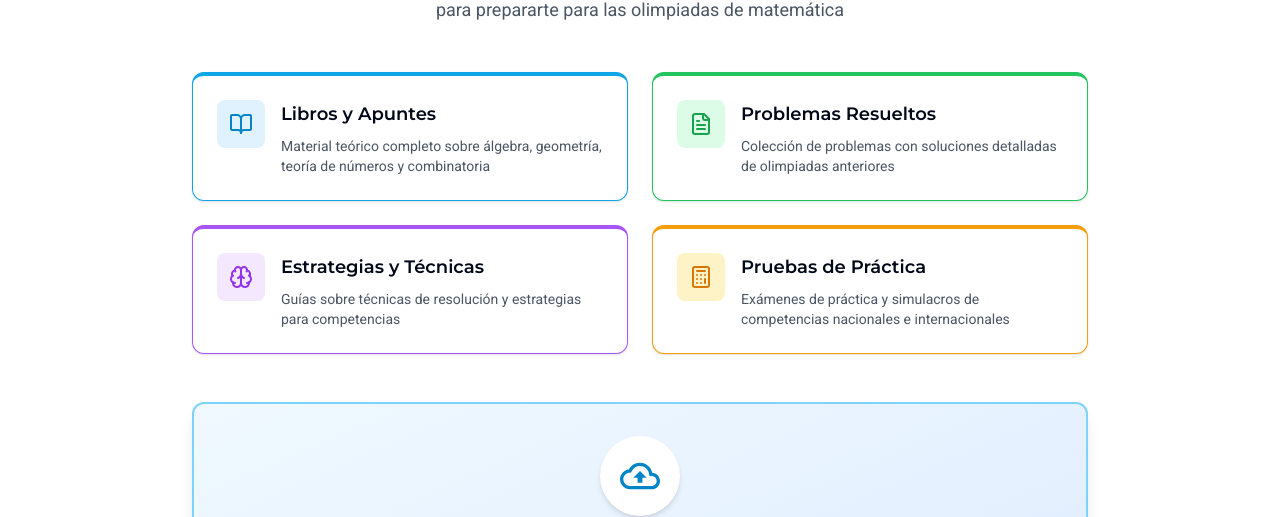
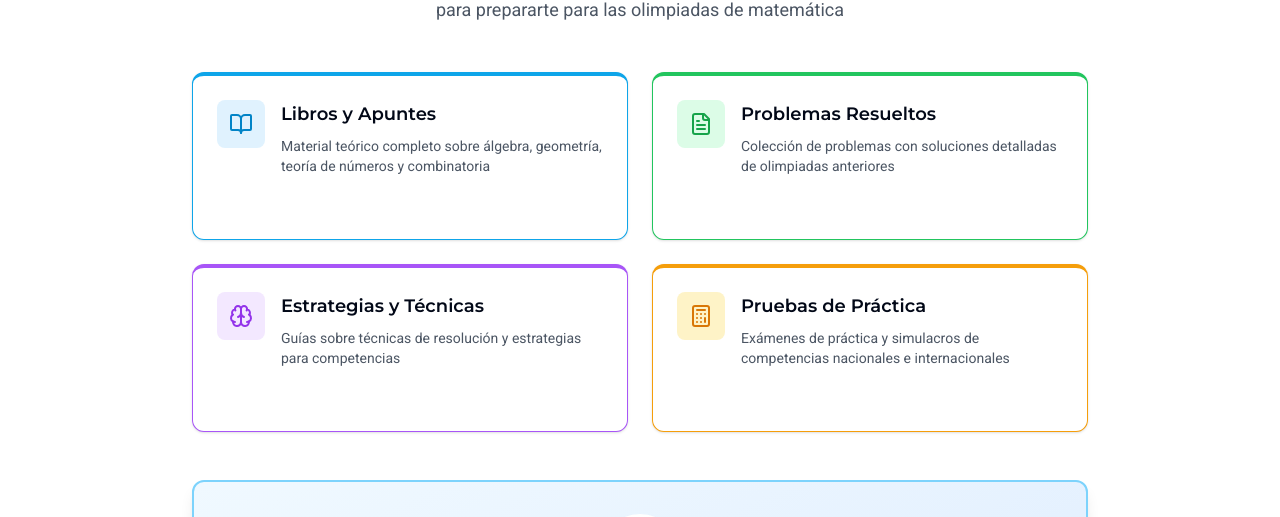
Before and after one commit to fggonzalezz/De-exolimpico-para-olimpicos-muestra-main, a Next.js app: page /material-de-estudio in a window 1280 px wide. Shown: the part 240-757 px from the top of the page. Built offline with nearby package versions, Linux system fonts and the light colour scheme; no server answers.

Commit message:
cosas CLS X2

```diff
--- a/src/app/globals.css
+++ b/src/app/globals.css
@@ -73,6 +73,9 @@
 }
 
 @layer base {
+  html {
+    scrollbar-gutter: stable both-edges;
+  }
   * {
     @apply border-border;
   }
--- a/src/app/material-de-estudio/page.tsx
+++ b/src/app/material-de-estudio/page.tsx
@@ -25,7 +25,7 @@ export default function MaterialEstudioPage() {
 
             {/* Info Cards */}
             <div className="grid md:grid-cols-2 gap-4 md:gap-6 mb-8 md:mb-12">
-              <Card className="border-t-4 border-sky-500">
+              <Card className="border-t-4 border-sky-500 min-h-[168px]">
                 <CardContent className="p-4 sm:p-5 md:p-6">
                   <div className="flex items-start gap-3 sm:gap-4">
                     <div className="bg-sky-100 rounded-lg p-2 sm:p-3 flex-shrink-0">
@@ -41,7 +41,7 @@ export default function MaterialEstudioPage() {
                 </CardContent>
               </Card>
 
-              <Card className="border-t-4 border-green-500">
+              <Card className="border-t-4 border-green-500 min-h-[168px]">
                 <CardContent className="p-4 sm:p-5 md:p-6">
                   <div className="flex items-start gap-3 sm:gap-4">
                     <div className="bg-green-100 rounded-lg p-2 sm:p-3 flex-shrink-0">
@@ -57,7 +57,7 @@ export default function MaterialEstudioPage() {
                 </CardContent>
               </Card>
 
-              <Card className="border-t-4 border-purple-500">
+              <Card className="border-t-4 border-purple-500 min-h-[168px]">
                 <CardContent className="p-4 sm:p-5 md:p-6">
                   <div className="flex items-start gap-3 sm:gap-4">
                     <div className="bg-purple-100 rounded-lg p-2 sm:p-3 flex-shrink-0">
@@ -73,7 +73,7 @@ export default function MaterialEstudioPage() {
                 </CardContent>
               </Card>
 
-              <Card className="border-t-4 border-amber-500">
+              <Card className="border-t-4 border-amber-500 min-h-[168px]">
                 <CardContent className="p-4 sm:p-5 md:p-6">
                   <div className="flex items-start gap-3 sm:gap-4">
                     <div className="bg-amber-100 rounded-lg p-2 sm:p-3 flex-shrink-0">
@@ -91,7 +91,7 @@ export default function MaterialEstudioPage() {
             </div>
 
             {/* Main CTA Card */}
-            <Card className="bg-gradient-to-br from-sky-50 to-blue-100 border-2 border-sky-300 shadow-lg">
+            <Card className="bg-gradient-to-br from-sky-50 to-blue-100 border-2 border-sky-300 shadow-lg min-h-[420px]">
               <CardContent className="p-4 sm:p-6 md:p-8 text-center">
                 <div className="max-w-2xl mx-auto">
                   <div className="bg-white rounded-full w-16 h-16 sm:w-20 sm:h-20 flex items-center justify-center mx-auto mb-4 sm:mb-6 shadow-md">
--- a/src/components/layout/Header.tsx
+++ b/src/components/layout/Header.tsx
@@ -1,5 +1,5 @@
 "use client"
-import React, { useEffect, useState } from 'react';
+import React from 'react';
 import Link from 'next/link';
 import Image from 'next/image';
 import { DropdownMenu, DropdownMenuContent, DropdownMenuItem, DropdownMenuTrigger } from "@/components/ui/dropdown-menu";
@@ -56,18 +56,13 @@ export default function Header() {
     { title: "Paginas recomendadas", href: "/paginas-recomendadas" },
   ];
 
-  const [logoVisible, setLogoVisible] = useState(false);
-  useEffect(() => {
-    setLogoVisible(true);
-  }, []);
-
   return (
     <header className="sticky top-0 z-50 w-full bg-white dark:bg-gray-900 shadow-sm">
       <div className="container mx-auto px-6 lg:px-8">
         <div className="flex justify-between items-center py-3 md:py-4">
           {/* Logo and Title */}
           <Link href="/" className="flex items-center">
-            <div className={`relative h-14 w-14 sm:h-16 sm:w-16 mr-3 transition-all duration-700 ease-out bg-white dark:bg-white rounded-full p-2 shadow-md ring-2 ring-gray-100 dark:ring-gray-200 ${logoVisible ? 'opacity-100 scale-100' : 'opacity-0 scale-75'}`}>
+            <div className="relative h-14 w-14 sm:h-16 sm:w-16 mr-3 transition-transform duration-500 ease-out bg-white dark:bg-white rounded-full p-2 shadow-md ring-2 ring-gray-100 dark:ring-gray-200">
               <Image
                 src="/images/CPM.png"
                 alt="Com-Partida de Matemática del Uruguay"
```
